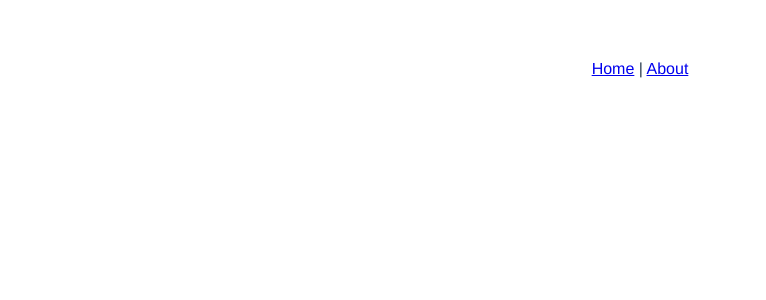
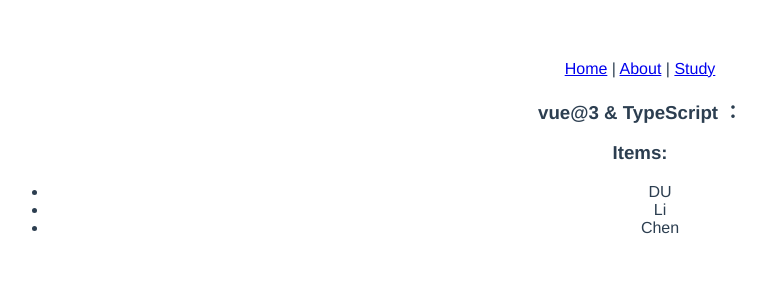
Before and after one commit to thxl2010/my-vue-webpack, a Vue app: page /study in a window 1280 px wide. Before the commit this address had no page. Shown: the top 300 px of the page, without its empty margins (0-766 px from the left). Built offline with nearby package versions, Linux system fonts and the light colour scheme.

Commit message:
Add: first component with vue@3 & ts

```diff
--- a/package.json
+++ b/package.json
@@ -4,7 +4,7 @@
   "private": true,
   "scripts": {
     "serve": "vue-cli-service serve",
-    "build": "vue-cli-service build",
+    "build": "cross-env NODE_ENV=production vue-cli-service build",
     "test:unit": "vue-cli-service test:unit",
     "test:e2e": "vue-cli-service test:e2e",
     "lint": "vue-cli-service lint"
@@ -35,6 +35,7 @@
     "@vue/eslint-config-typescript": "^5.0.2",
     "@vue/test-utils": "^2.0.0-0",
     "chai": "^4.1.2",
+    "cross-env": "^7.0.3",
     "eslint": "^6.7.2",
     "eslint-plugin-prettier": "^3.1.3",
     "eslint-plugin-vue": "^7.0.0-0",
--- a/src/App.vue
+++ b/src/App.vue
@@ -1,7 +1,8 @@
 <template>
   <div id="nav">
     <router-link to="/">Home</router-link> |
-    <router-link to="/about">About</router-link>
+    <router-link to="/about">About</router-link> |
+    <router-link to="/study">Study</router-link>
   </div>
   <router-view />
 </template>
--- /dev/null
+++ b/src/components/items/ItemList.vue
@@ -0,0 +1,22 @@
+<template>
+  <div>
+    <h3>Items:</h3>
+    <ul>
+      <li v-for="item in items" :key="item.id">{{ item.name }}</li>
+    </ul>
+  </div>
+</template>
+
+<script lang="ts">
+import { defineComponent, PropType } from 'vue';
+
+export default defineComponent({
+  props: {
+    items: {
+      type: Array as PropType<any[]>,
+    },
+  },
+});
+</script>
+
+<style></style>
--- a/src/router/index.ts
+++ b/src/router/index.ts
@@ -1,26 +1,32 @@
-import { createRouter, createWebHistory, RouteRecordRaw } from "vue-router";
-import Home from "../views/Home.vue";
+import { createRouter, createWebHistory, RouteRecordRaw } from 'vue-router';
+import Home from '../views/Home.vue';
 
 const routes: Array<RouteRecordRaw> = [
   {
-    path: "/",
-    name: "Home",
-    component: Home
+    path: '/',
+    name: 'Home',
+    component: Home,
   },
   {
-    path: "/about",
-    name: "About",
+    path: '/about',
+    name: 'About',
     // route level code-splitting
     // this generates a separate chunk (about.[hash].js) for this route
     // which is lazy-loaded when the route is visited.
     component: () =>
-      import(/* webpackChunkName: "about" */ "../views/About.vue")
-  }
+      import(/* webpackChunkName: "about" */ '../views/About.vue'),
+  },
+  {
+    path: '/study',
+    name: 'Study',
+    component: () =>
+      import(/* webpackChunkName: "study" */ '../views/Study.vue'),
+  },
 ];
 
 const router = createRouter({
   history: createWebHistory(process.env.BASE_URL),
-  routes
+  routes,
 });
 
 export default router;
--- /dev/null
+++ b/src/views/Study.vue
@@ -0,0 +1,37 @@
+<template>
+  <h3>vue@3 & TypeScript ：</h3>
+  <ItemList :items="items" />
+</template>
+
+<script lang="ts">
+import { defineComponent } from 'vue';
+import ItemList from '@/components/items/ItemList.vue';
+
+export default defineComponent({
+  components: {
+    ItemList,
+  },
+  setup() {
+    const items: any[] = [
+      {
+        id: '1',
+        name: 'DU',
+      },
+      {
+        id: '2',
+        name: 'Li',
+      },
+      {
+        id: '3',
+        name: 'Chen',
+      },
+    ];
+
+    return {
+      items,
+    };
+  },
+});
+</script>
+
+<style></style>
```
Also changed, not shown: src/views/Home.vue (+5 -5 lines), .prettierrc.js (added), 2 other files (tests, documents, lock files or other folders).
